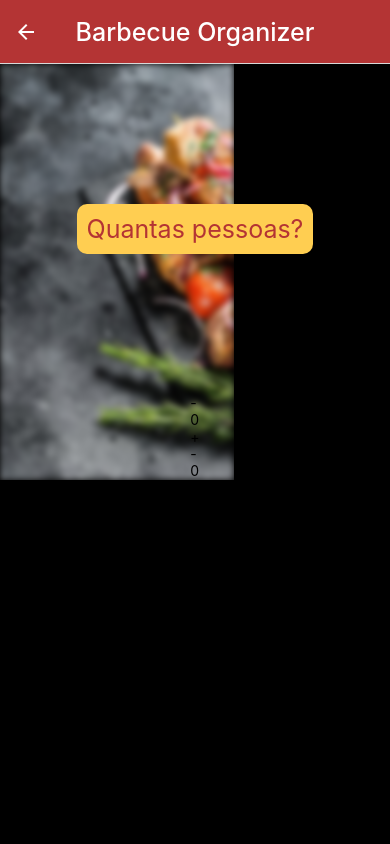
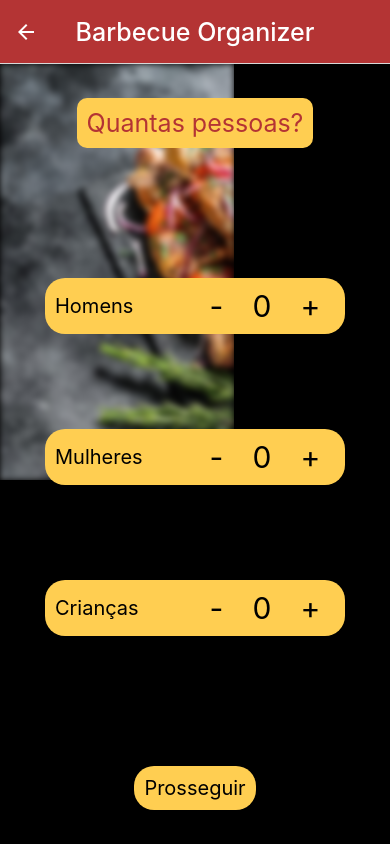
Before and after one commit to Henrique-Botelho/barbecueOrganizer, a React Native app: screen /pessoas in a window 390 px wide. Built offline with nearby package versions, Linux system fonts and the light colour scheme.

Commit message:
Alteração da Estrutura

```diff
--- a/src/context/mainContext.js
+++ b/src/context/mainContext.js
@@ -4,9 +4,7 @@ export const MainContext = createContext();
 
 export default function AuthProvider({children}){
 
-    let [man, setMan] = useState(0);
-    let [woman, setWoman] = useState(0);
-    let [child, setChild] = useState(0);
+    // Dados
 
     let data = {
         total: 0,
@@ -122,9 +120,9 @@ export default function AuthProvider({children}){
         },
         pessoas:{
             total: 0,
-            homens: man,
-            mulheres: woman,
-            criancas: child
+            homens: 0,
+            mulheres: 0,
+            criancas: 0
         },
         evento: {
             organizador: {
@@ -139,14 +137,18 @@ export default function AuthProvider({children}){
         }
     }
 
+    let pessoas = data.pessoas;
+
+    // Funções
+
     const contaPessoas = () => {
         data.pessoas.total = pessoas.homens + pessoas.mulheres + pessoas.criancas;
         data.total = (pessoas.homens * 0.6) + (pessoas.mulheres * 0.4) + (pessoas.criancas * 0.25);
     }
 
-    let pessoas = data.pessoas;
+    // Response
 
-    let response = {data, pessoas, man, setMan, woman, setWoman, child, setChild, contaPessoas}
+    let response = {data, pessoas, contaPessoas}
 
     return(
         <MainContext.Provider value={response}>
--- a/src/pages/Pessoas.js
+++ b/src/pages/Pessoas.js
@@ -4,46 +4,64 @@ import { TouchableOpacity } from "react-native-gesture-handler";
 import { MainContext } from "../context/mainContext";
 
 export default function Pessoas(props) {
-    const {man, setMan, woman, setWoman, child, setChild, contaPessoas} = useContext(MainContext);
+    const { contaPessoas } = useContext(MainContext);
+
+    let [man, setMan] = useState(0);
+    let [woman, setWoman] = useState(0);
+    let [child, setChild] = useState(0);
     const [control ,setControl] = useState(false);
 
     return(
         <View style={styles.view}>
             <ImageBackground blurRadius={3} resizeMode="cover" opacity={0.48} source={require('../../assets/fundo.png')}  style={styles.image}>
                 <Text style={styles.textTitulo}>Quantas pessoas?</Text>
-                <View>
+                <View style={styles.itens}>
+                    <View style={styles.item}>
+                        <Text style={styles.name}>Homens</Text>
+                        <View style={styles.controles}>
                             <TouchableOpacity disabled={control} onPress={() => {setMan(man - 1); if (man == 1) {setControl(true)}}}>
-                        <Text>-</Text>
+                                <Text style={styles.btns}>-</Text>
                             </TouchableOpacity>
-                    <Text>{man}</Text>
+                            <Text style={styles.valor}>{man}</Text>
                             <TouchableOpacity
                                 onPress={() => {setMan(man + 1); setControl(false)}}>
-                        <Text>+</Text>
+                                <Text style={styles.btns}>+</Text>
                             </TouchableOpacity>
+                        </View>
+                    </View>
 
+                    <View style={styles.item}>
+                        <Text style={styles.name}>Mulheres</Text>
+                        <View style={styles.controles}>
                             <TouchableOpacity disabled={control} onPress={() => {setWoman(woman - 1); if (man == 1) {setControl(true)}}}>
-                        <Text>-</Text>
+                                <Text style={styles.btns}>-</Text>
                             </TouchableOpacity>
-                    <Text>{woman}</Text>
+                            <Text style={styles.valor}>{woman}</Text>
                             <TouchableOpacity
                                 onPress={() => {setWoman(woman + 1); setControl(false)}}>
-                        <Text>+</Text>
+                                <Text style={styles.btns}>+</Text>
                             </TouchableOpacity>
+                        </View>
+                    </View>
 
+                    <View style={styles.item}>
+                        <Text style={styles.name}>Crianças</Text>
+                        <View style={styles.controles}>
                             <TouchableOpacity disabled={control} onPress={() => {setChild(child - 1); if (man == 1) {setControl(true)}}}>
-                        <Text>-</Text>
+                                <Text style={styles.btns}>-</Text>
                             </TouchableOpacity>
-                    <Text>{child}</Text>
+                            <Text style={styles.valor}>{child}</Text>
                             <TouchableOpacity
                                 onPress={() => {setChild(child + 1); setControl(false)}}>
-                        <Text>+</Text>
+                                <Text style={styles.btns}>+</Text>
                             </TouchableOpacity>
                         </View>
-
+                    </View>
+                </View>
 
                 <TouchableOpacity
-                    onPress={() => {contaPessoas(); props.navigation.navigate("carnes")}}>
-                    <Text>Prosseguir</Text>
+                    onPress={() => {contaPessoas(); props.navigation.navigate("carnes")}} style={styles.next}>
+                    <Text style={styles.textNext}>Prosseguir</Text>
                 </TouchableOpacity>
             </ImageBackground>
         </View>
@@ -67,7 +85,40 @@ const styles = StyleSheet.create({
         padding: 10,
         fontSize: 25,
     },
-    abrir: {
-        flexDirection: "row"
+    itens: {
+        flex: 0.8,
+        justifyContent: "space-evenly"
+    },
+    item: {
+        backgroundColor: "#FFCE51",
+        flexDirection: "row",
+        padding: 10,
+        borderRadius: 20,
+        width: 300
+    },
+    name: {
+        flex: 1,
+        alignSelf: "center",
+        fontSize: 20
+    },
+    controles: {
+        flex: 1,
+        alignSelf: "center",
+        flexDirection: "row",
+        justifyContent: "space-around"
+    },
+    valor: {
+        fontSize: 30
+    },
+    btns: {
+        fontSize: 30
+    },
+    next: {
+        backgroundColor: "#FFCE51",
+        padding: 10,
+        borderRadius: 20
+    },
+    textNext: {
+        fontSize: 20
     }
   })
--- a/src/routes.js
+++ b/src/routes.js
@@ -5,7 +5,7 @@ import AuthProvider from "./context/mainContext";
 
 import Home from "./pages/Home";
 import Pessoas from "./pages/pessoas";
-import Carnes from "./pages/carnes";
+import Carnes from "./pages/CarneBovina";
 
 const Stack = createStackNavigator();
 
```
Also changed, not shown: src/pages/CarneBovina.js (renamed from src/pages/Carnes.js). Lines whose indentation alone changed are shown as unchanged.
